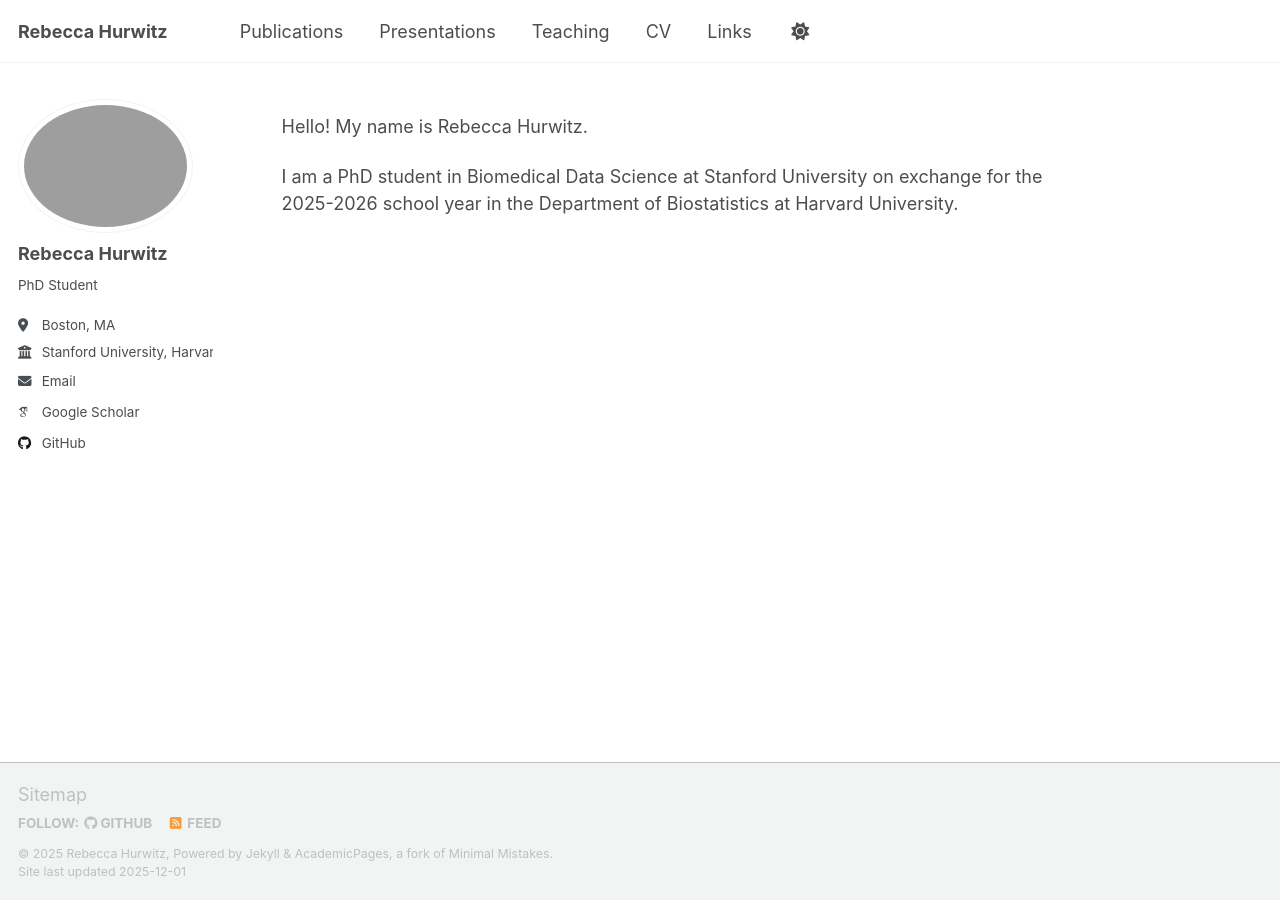
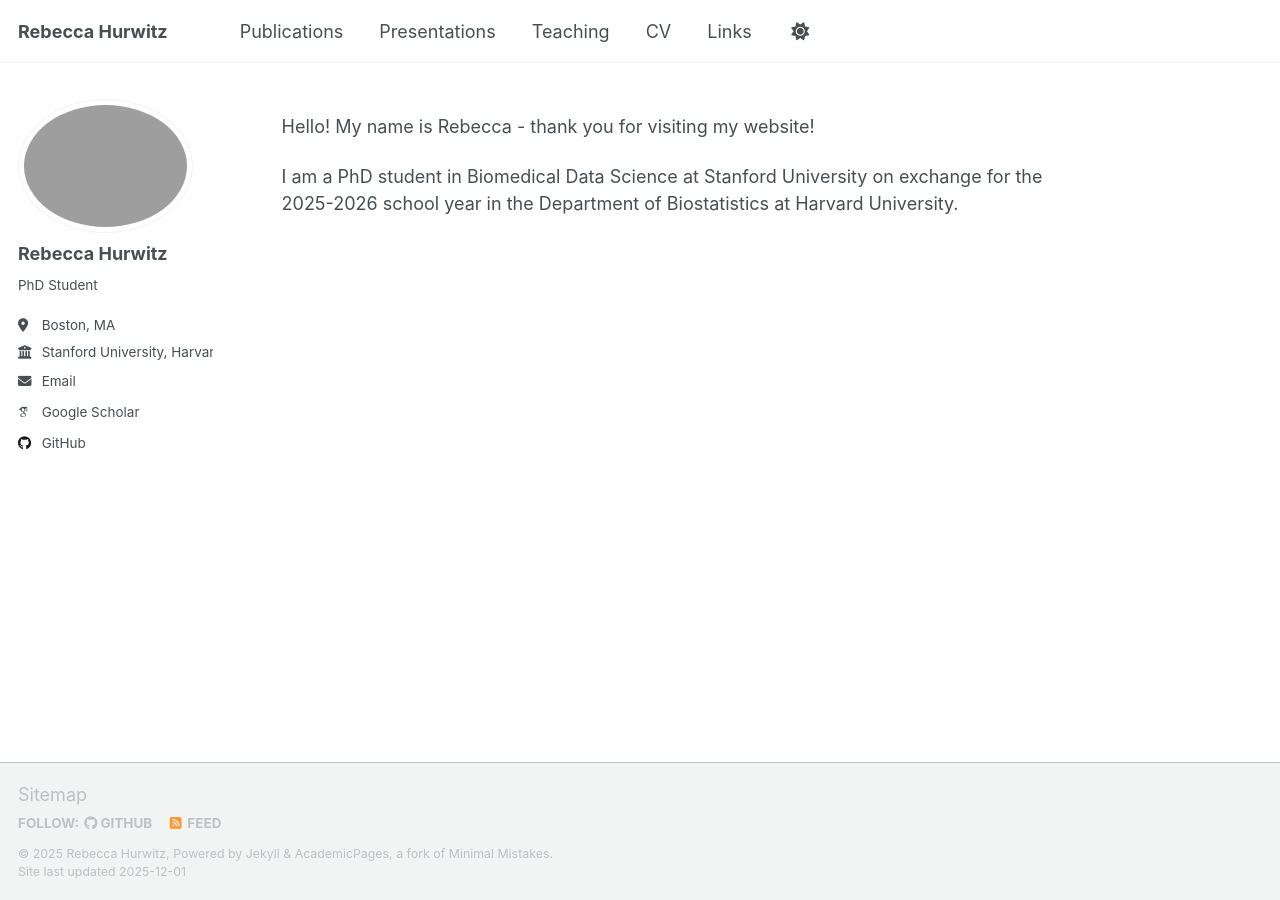
Before and after one commit to rebeccahurwitz/rebeccahurwitz.github.io, a Jekyll site: the page built from _pages/about.md, in a window 1280 px wide. Built offline with Jekyll 4.4.1, drawn with Linux system fonts in a browser that asks for light colours; some web fonts are replaced; a script that is not in the unit is left out.

Commit message:
Update about.md

```diff
--- a/_pages/about.md
+++ b/_pages/about.md
@@ -7,6 +7,6 @@ redirect_from:
   - /about.html
 ---
 
-Hello! My name is Rebecca Hurwitz.
+Hello! My name is Rebecca - thank you for visiting my website!
 
 I am a PhD student in Biomedical Data Science at Stanford University on exchange for the 2025-2026 school year in the Department of Biostatistics at Harvard University.
```
